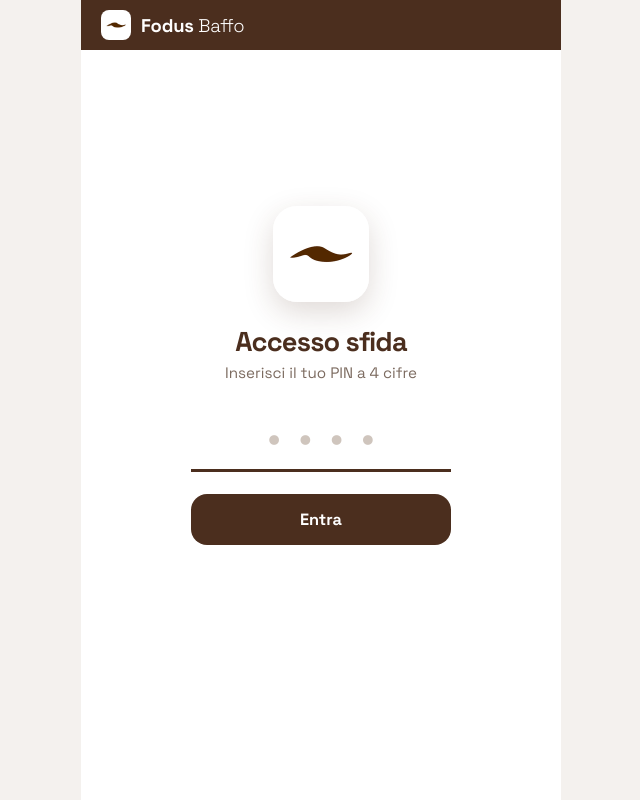
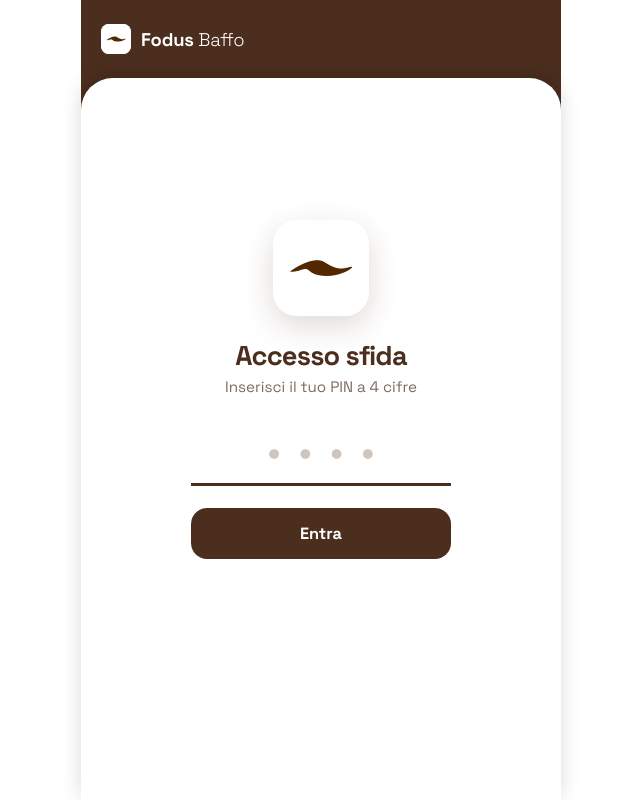
Before and after one commit to Stefanino00/fodus-baffo, a Flask app: page / in a window 1280 px wide. Shown: the whole page, without its empty margins (319-959 px from the left). Run offline with Flask 3, Linux system fonts and the light colour scheme.

Commit message:
Enhance layout: Implement two-tone background for top bar and nav bar; adjust header and main styles for improved aesthetics and usability

```diff
--- a/static/css/style.css
+++ b/static/css/style.css
@@ -671,3 +671,46 @@ body[data-view="view-calendar"] .tabbar { display: flex; }
 @media (prefers-reduced-motion: reduce) {
     *, *::before, *::after { animation-duration: 0.01ms !important; animation-iteration-count: 1 !important; }
 }
+
+/* =========================================
+   FIX DEFINITIVO LAYOUT (Top Bar & Nav Bar)
+   ========================================= */
+
+/* 1. Sfondo bicolore: Marrone in alto, Bianco in basso per coprire il buco */
+html, body {
+    background: var(--white) !important;
+}
+body::before {
+    display: none !important; /* Rimuove vecchi hack sfocati */
+}
+.app {
+    /* Il gradiente nasconde la linea di stacco dietro il pannello bianco centrale */
+    background: linear-gradient(to bottom, var(--brown) 0%, var(--brown) 30vh, var(--white) 30vh, var(--white) 100%) !important;
+}
+
+/* 2. Header: Spingiamo il logo e le iniziali in basso, lontano dall'orologio iOS */
+.app-header {
+    background: transparent !important;
+    /* Aggiunge 24px extra alla safe-area nativa dell'iPhone */
+    padding-top: calc(env(safe-area-inset-top) + 24px) !important;
+    padding-bottom: 24px !important;
+    padding-left: 20px !important;
+    padding-right: 20px !important;
+    border: none !important;
+}
+
+/* 3. Main: Assicuriamo l'effetto "Card" arrotondata */
+.app-main {
+    background: var(--white) !important;
+    border-radius: 32px 32px 0 0 !important;
+    box-shadow: 0 -4px 20px rgba(0,0,0,0.15) !important;
+}
+
+/* 4. Navbar: La incolliamo al fondo e le diamo respiro */
+.tabbar {
+    padding-top: 12px !important;
+    /* Usa la safe-area-bottom nativa per arrivare fino al bordo fisico dello schermo */
+    padding-bottom: max(16px, env(safe-area-inset-bottom)) !important;
+    background: var(--white) !important;
+    border-top: 1px solid var(--line) !important;
+}
```
